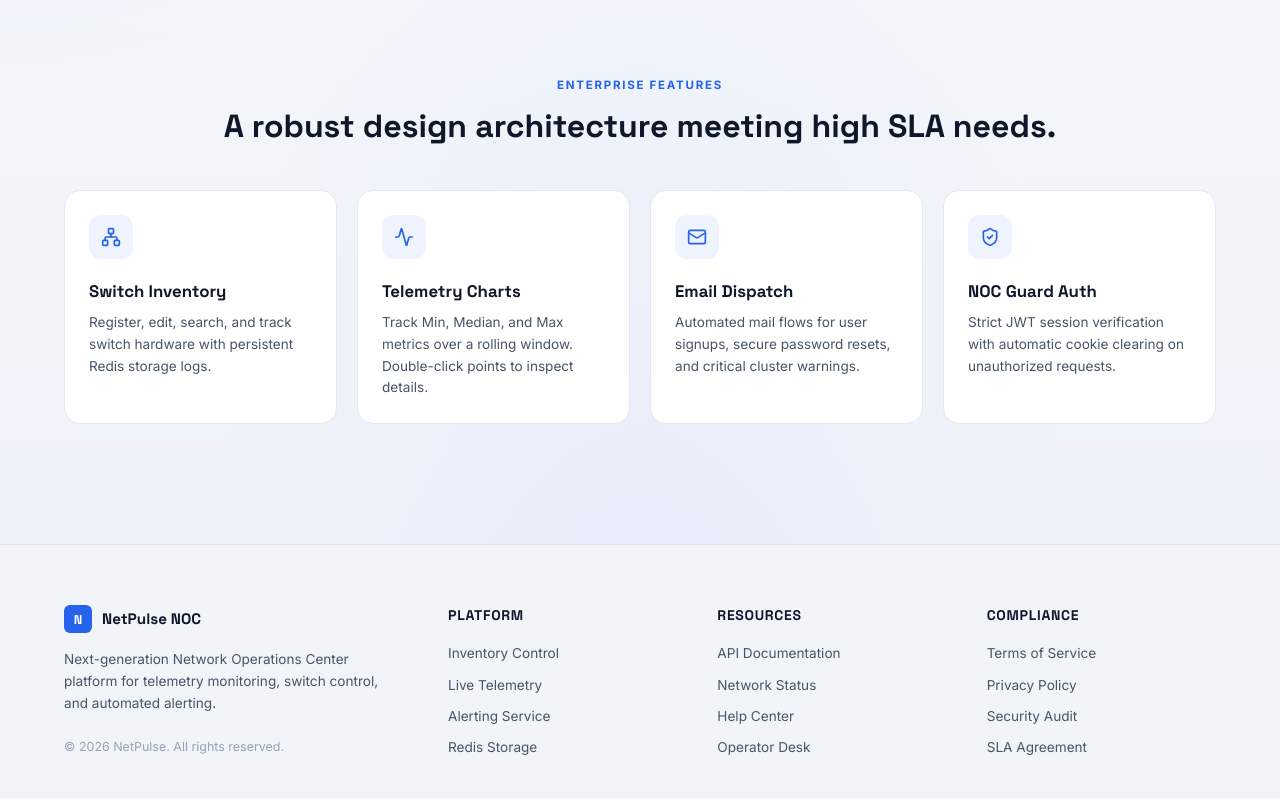
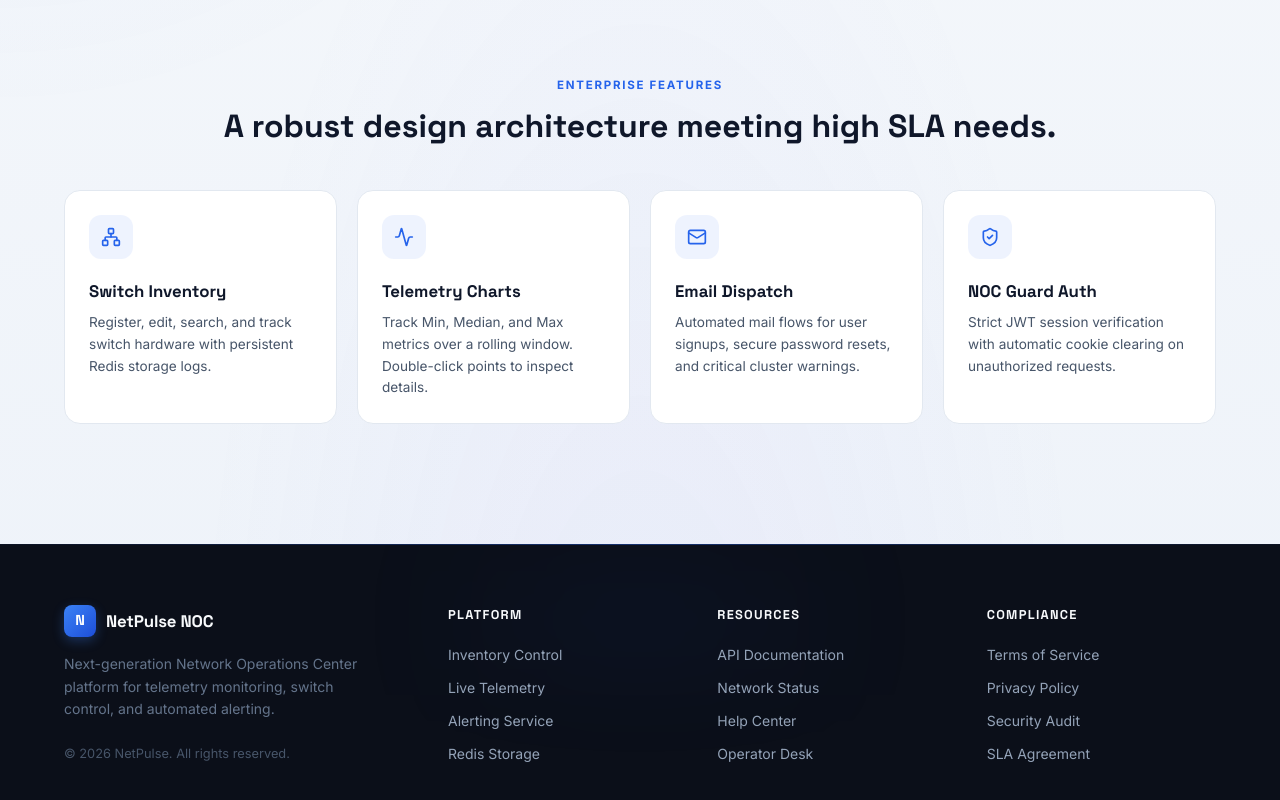
Before and after one commit to AishwariyaRaj/PracticeTaskReact, a React (Vite) app: page / in a window 1280 px wide. Shown: the part 772-1572 px from the top of the page. Built offline with nearby package versions, Linux system fonts and the light colour scheme; no server answers.

Commit message:
style: Enhance login page background and footer with tech theme and status indicators

```diff
--- a/src/App.css
+++ b/src/App.css
@@ -349,8 +349,72 @@
 .chart-card-header { display: flex; align-items: center; justify-content: space-between; padding: 20px 24px 0; }
 
 /* Auth */
-.auth-screen { min-height: 100vh; display: grid; place-items: center; padding: 40px 20px; background: var(--bg); }
-.auth-card { width: min(100%, 460px); background: var(--card); border: 1px solid var(--border); border-radius: var(--radius); padding: 40px; box-shadow: var(--shadow-lg); }
+.auth-screen {
+  min-height: 100vh;
+  display: grid;
+  place-items: center;
+  padding: 40px 20px;
+  background:
+    radial-gradient(circle at 15% 20%, rgba(37, 99, 235, 0.05) 0%, transparent 40%),
+    radial-gradient(circle at 85% 80%, rgba(34, 197, 94, 0.04) 0%, transparent 40%),
+    radial-gradient(circle at 50% 50%, rgba(99, 102, 241, 0.03) 0%, transparent 50%),
+    radial-gradient(var(--border) 1.2px, transparent 1.2px),
+    linear-gradient(135deg, #f8fafc 0%, #edf2f7 100%);
+  background-size: 100% 100%, 100% 100%, 100% 100%, 24px 24px, 100% 100%;
+  position: relative;
+  overflow: hidden;
+}
+
+.auth-screen::before {
+  content: '';
+  position: absolute;
+  top: -10%;
+  left: 20%;
+  width: 400px;
+  height: 400px;
+  background: radial-gradient(circle, rgba(37, 99, 235, 0.06) 0%, transparent 70%);
+  filter: blur(50px);
+  pointer-events: none;
+}
+
+.auth-screen::after {
+  content: '';
+  position: absolute;
+  bottom: -10%;
+  right: 20%;
+  width: 450px;
+  height: 450px;
+  background: radial-gradient(circle, rgba(99, 102, 241, 0.05) 0%, transparent 70%);
+  filter: blur(60px);
+  pointer-events: none;
+}
+
+.auth-card {
+  width: min(100%, 460px);
+  background: rgba(255, 255, 255, 0.85);
+  backdrop-filter: blur(16px);
+  -webkit-backdrop-filter: blur(16px);
+  border: 1px solid rgba(226, 232, 240, 0.8);
+  border-radius: var(--radius);
+  padding: 40px;
+  box-shadow:
+    0 4px 6px -1px rgba(0, 0, 0, 0.02),
+    0 20px 25px -5px rgba(15, 23, 42, 0.05),
+    0 10px 10px -5px rgba(15, 23, 42, 0.025),
+    inset 0 1px 0 0 rgba(255, 255, 255, 0.9);
+  transition: transform 0.3s cubic-bezier(0.16, 1, 0.3, 1), box-shadow 0.3s ease;
+  z-index: 10;
+}
+
+.auth-card:hover {
+  transform: translateY(-2px);
+  box-shadow:
+    0 4px 6px -1px rgba(0, 0, 0, 0.02),
+    0 25px 30px -5px rgba(15, 23, 42, 0.08),
+    0 12px 12px -5px rgba(15, 23, 42, 0.035),
+    inset 0 1px 0 0 rgba(255, 255, 255, 0.95);
+}
+
 .auth-eyebrow { font-size: 0.75rem; font-weight: 700; text-transform: uppercase; letter-spacing: 0.1em; color: var(--primary); margin-bottom: 10px; }
 .auth-card h1 { font-family: 'Space Grotesk', sans-serif; font-size: 1.75rem; font-weight: 700; color: var(--text); margin-bottom: 8px; }
 .auth-subtitle { font-size: 0.875rem; color: var(--text-muted); margin-bottom: 28px; line-height: 1.5; }
@@ -805,85 +869,155 @@
 
 /* Footer Section Styling */
 .footer {
-  background: var(--bg-soft);
-  border-top: 1px solid var(--border);
+  background: #0b0f19;
+  border-top: 1px solid transparent;
+  border-image: linear-gradient(to right, rgba(37, 99, 235, 0.05), rgba(37, 99, 235, 0.4), rgba(37, 99, 235, 0.05)) 1;
   padding: 60px 0 40px;
   margin-top: 60px;
+  color: #94a3b8;
+  position: relative;
+  overflow: hidden;
 }
+
+.footer::before {
+  content: '';
+  position: absolute;
+  top: 0;
+  left: 50%;
+  transform: translateX(-50%);
+  width: 600px;
+  height: 150px;
+  background: radial-gradient(circle, rgba(37, 99, 235, 0.04) 0%, transparent 85%);
+  filter: blur(40px);
+  pointer-events: none;
+}
+
 .footer__wrapper {
   max-width: 1200px;
   margin: 0 auto;
   padding: 0 24px;
+  position: relative;
+  z-index: 10;
 }
+
 .footer__grid {
   display: grid;
   grid-template-columns: 1.5fr 1fr 1fr 1fr;
   gap: 40px;
 }
+
 .footer__brand-col {
   display: flex;
   flex-direction: column;
   gap: 16px;
 }
+
 .footer__logo-wrap {
   display: flex;
   align-items: center;
   gap: 10px;
 }
+
 .footer__logo-mark {
-  width: 28px;
-  height: 28px;
-  border-radius: 6px;
-  background: var(--primary);
+  width: 32px;
+  height: 32px;
+  border-radius: 8px;
+  background: linear-gradient(135deg, #3b82f6 0%, #1d4ed8 100%);
   display: flex;
   align-items: center;
   justify-content: center;
   font-family: 'Space Grotesk', sans-serif;
   font-weight: 700;
-  font-size: 0.8rem;
+  font-size: 0.9rem;
   color: #fff;
+  box-shadow: 0 4px 12px rgba(59, 130, 246, 0.3);
 }
+
 .footer__logo-name {
   font-family: 'Space Grotesk', sans-serif;
   font-weight: 700;
-  font-size: 0.95rem;
-  color: var(--text);
+  font-size: 1.05rem;
+  color: #f8fafc;
+  letter-spacing: -0.01em;
 }
+
 .footer__description {
-  font-size: 0.85rem;
+  font-size: 0.875rem;
   line-height: 1.6;
-  color: var(--text-secondary);
+  color: #64748b;
   max-width: 320px;
 }
+
 .footer__copyright {
-  font-size: 0.78rem;
-  color: var(--text-muted);
+  font-size: 0.8rem;
+  color: #475569;
   margin-top: 8px;
 }
+
 .footer__links-col h4 {
   font-family: 'Space Grotesk', sans-serif;
-  font-size: 0.875rem;
-  font-weight: 700;
-  color: var(--text);
-  margin-bottom: 16px;
+  font-size: 0.8rem;
+  font-weight: 800;
+  color: #f8fafc;
+  margin-bottom: 20px;
   text-transform: uppercase;
-  letter-spacing: 0.05em;
+  letter-spacing: 0.1em;
 }
+
 .footer__links-col ul {
   list-style: none;
   padding: 0;
   margin: 0;
   display: flex;
   flex-direction: column;
-  gap: 10px;
+  gap: 12px;
 }
+
 .footer__links-col a {
-  font-size: 0.85rem;
-  color: var(--text-secondary);
-  transition: color var(--transition);
+  font-size: 0.875rem;
+  color: #94a3b8;
+  display: inline-block;
+  transition: transform 0.25s cubic-bezier(0.16, 1, 0.3, 1), color 0.25s ease;
+  text-decoration: none;
 }
+
 .footer__links-col a:hover {
-  color: var(--primary);
+  color: #38bdf8;
+  transform: translateX(4px);
+}
+
+.footer__status-badge {
+  display: inline-flex;
+  align-items: center;
+  gap: 8px;
+  background: rgba(16, 185, 129, 0.06);
+  border: 1px solid rgba(16, 185, 129, 0.15);
+  padding: 5px 12px;
+  border-radius: 999px;
+  width: fit-content;
+  margin-top: 4px;
+}
+
+.footer__status-dot {
+  width: 6px;
+  height: 6px;
+  border-radius: 50%;
+  background: #10b981;
+  box-shadow: 0 0 8px #10b981;
+  animation: footer-pulse-glow 2s infinite;
+}
+
+.footer__status-text {
+  font-size: 0.75rem;
+  font-weight: 600;
+  color: #10b981;
+  letter-spacing: 0.02em;
+}
+
+@keyframes footer-pulse-glow {
+  0% { transform: scale(0.9); opacity: 0.85; }
+  50% { transform: scale(1.15); opacity: 1; }
+  100% { transform: scale(0.9); opacity: 0.85; }
 }
 
 /* Responsive */
```
